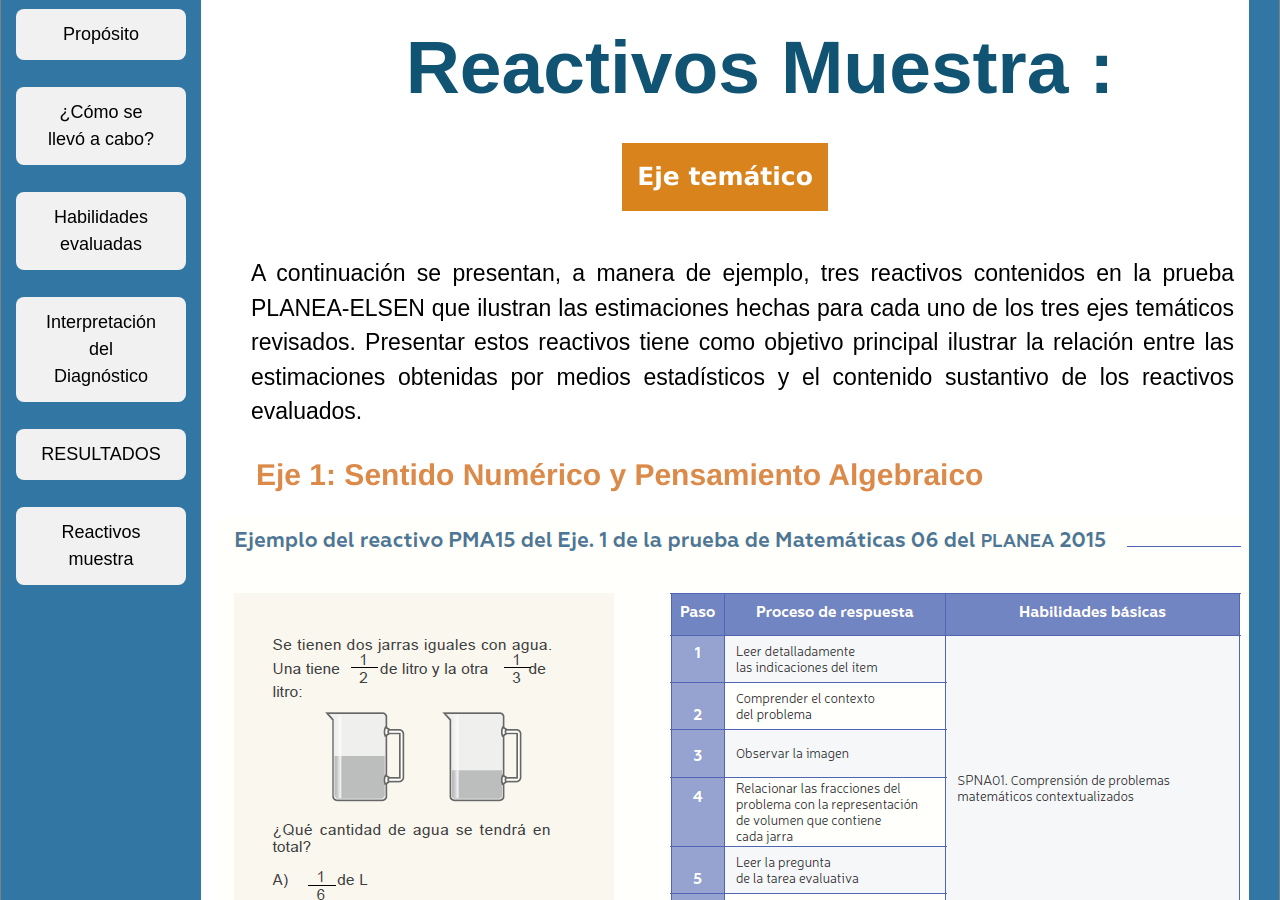
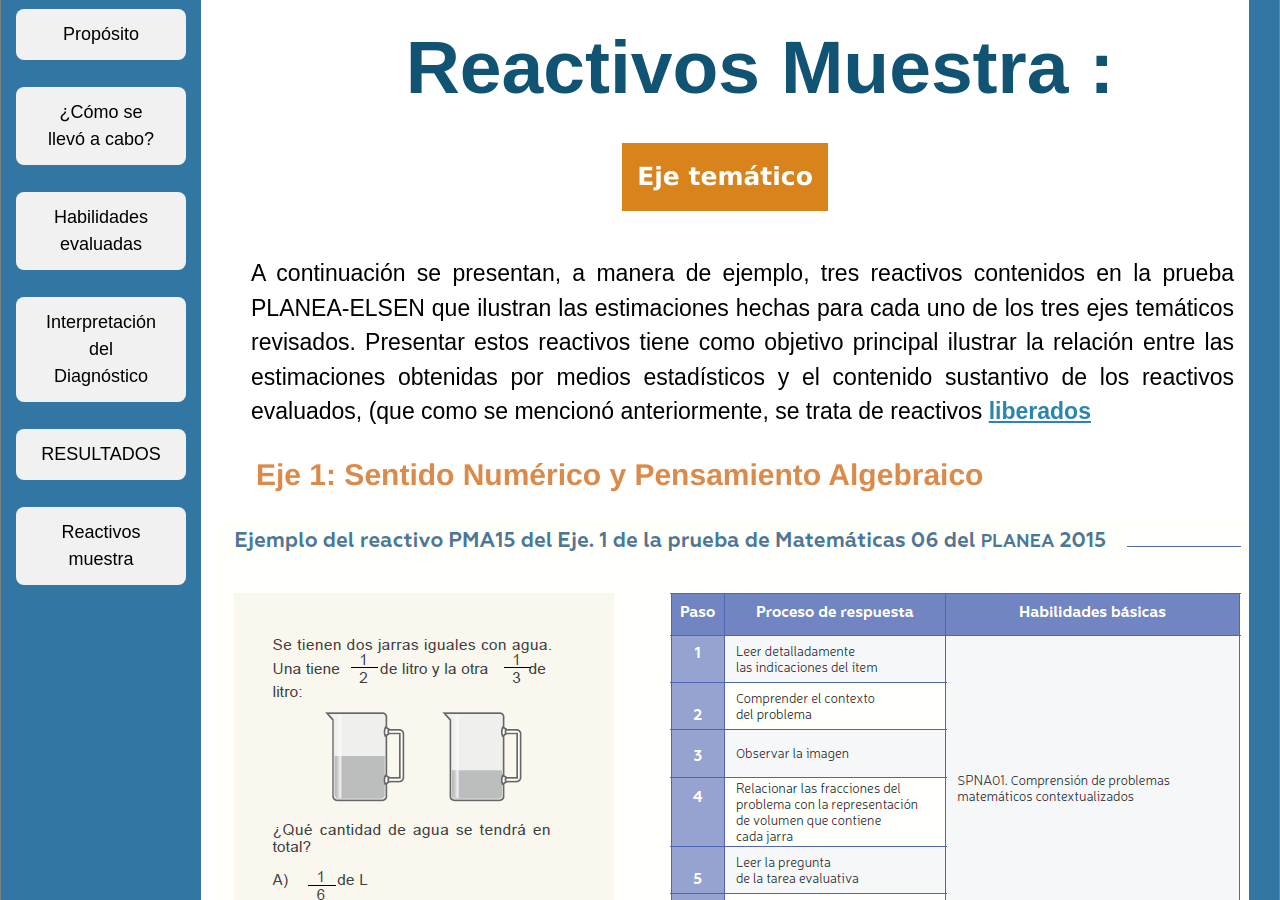
Before and after one commit to rimedie/rimedie.github.io, a Jekyll site: the page built from PLANEA-ELSEN_2015/Reactivos_Muestra.html, in a window 1280 px wide and 900 px high, scrolled down 363 px. Built offline with Jekyll 4.4.1, drawn with Linux system fonts in a browser that asks for light colours.

Commit message:
Update Reactivos_Muestra.html

```diff
--- a/PLANEA-ELSEN_2015/Reactivos_Muestra.html
+++ b/PLANEA-ELSEN_2015/Reactivos_Muestra.html
@@ -4,7 +4,7 @@ title: Detalles sobre Diagnóstico Nacional Feb,2019
 ---
 <div class="blurb">
 
-<p>A continuación se presentan, a manera de ejemplo, tres reactivos contenidos en la prueba PLANEA-ELSEN que ilustran las estimaciones hechas para cada uno de los tres ejes temáticos revisados. Presentar estos reactivos tiene como objetivo principal ilustrar la relación entre las estimaciones obtenidas por medios estadísticos y el contenido sustantivo de los reactivos evaluados.</p>
+<p>A continuación se presentan, a manera de ejemplo, tres reactivos contenidos en la prueba PLANEA-ELSEN que ilustran las estimaciones hechas para cada uno de los tres ejes temáticos revisados. Presentar estos reactivos tiene como objetivo principal ilustrar la relación entre las estimaciones obtenidas por medios estadísticos y el contenido sustantivo de los reactivos evaluados, (que como se mencionó anteriormente, se trata de reactivos <a href="http://planea.sep.gob.mx/content/ba/docs/2018/reactivos_tipicos/Reactivos_T%C3%ADpicos_Matematicas_06.pdf" target="_blank" style="color:#2b86af; font:bold;"><b>liberados</b></a></p>
 
 		<a id="FEM"></a>
     <h2 class="interact">Eje 1: Sentido Numérico y Pensamiento Algebraico</h2>
```
